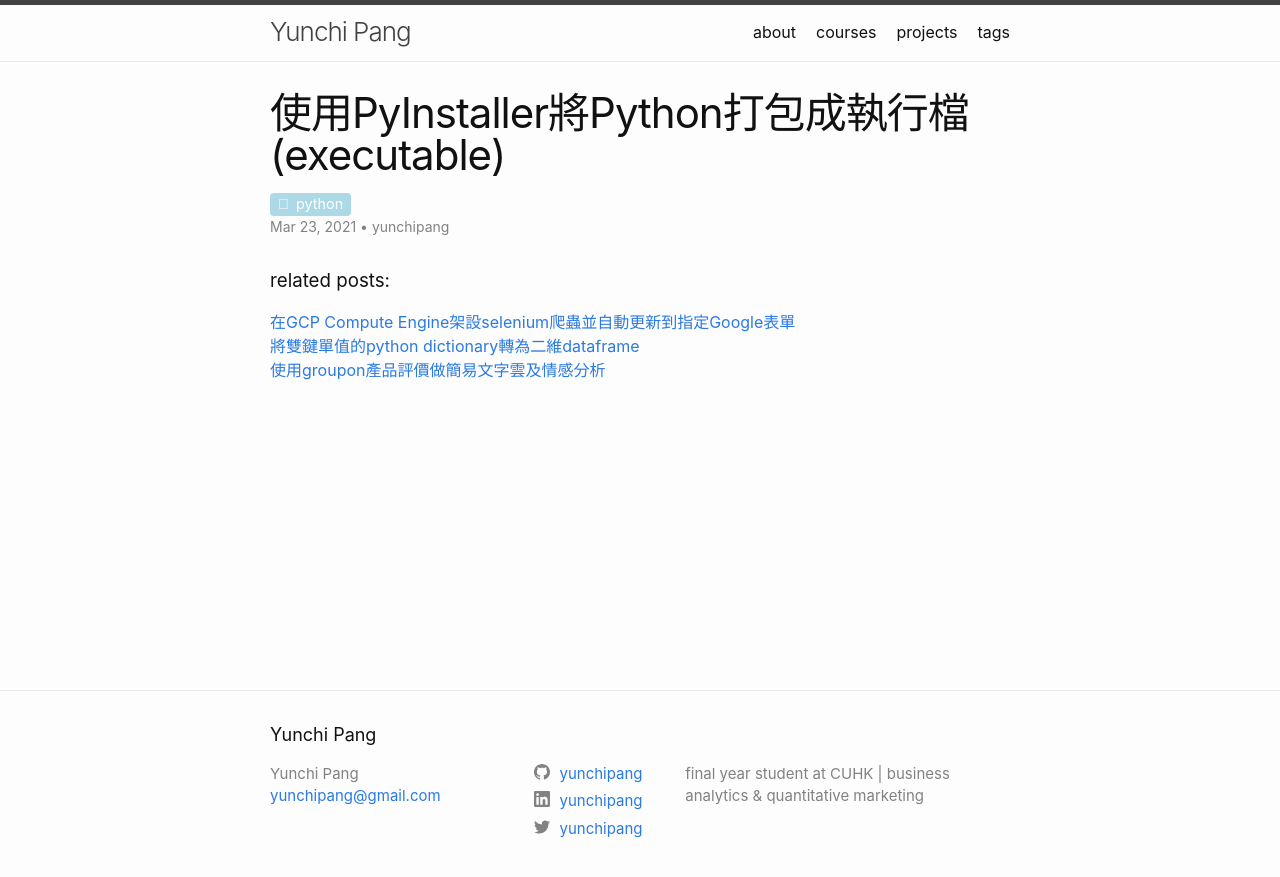
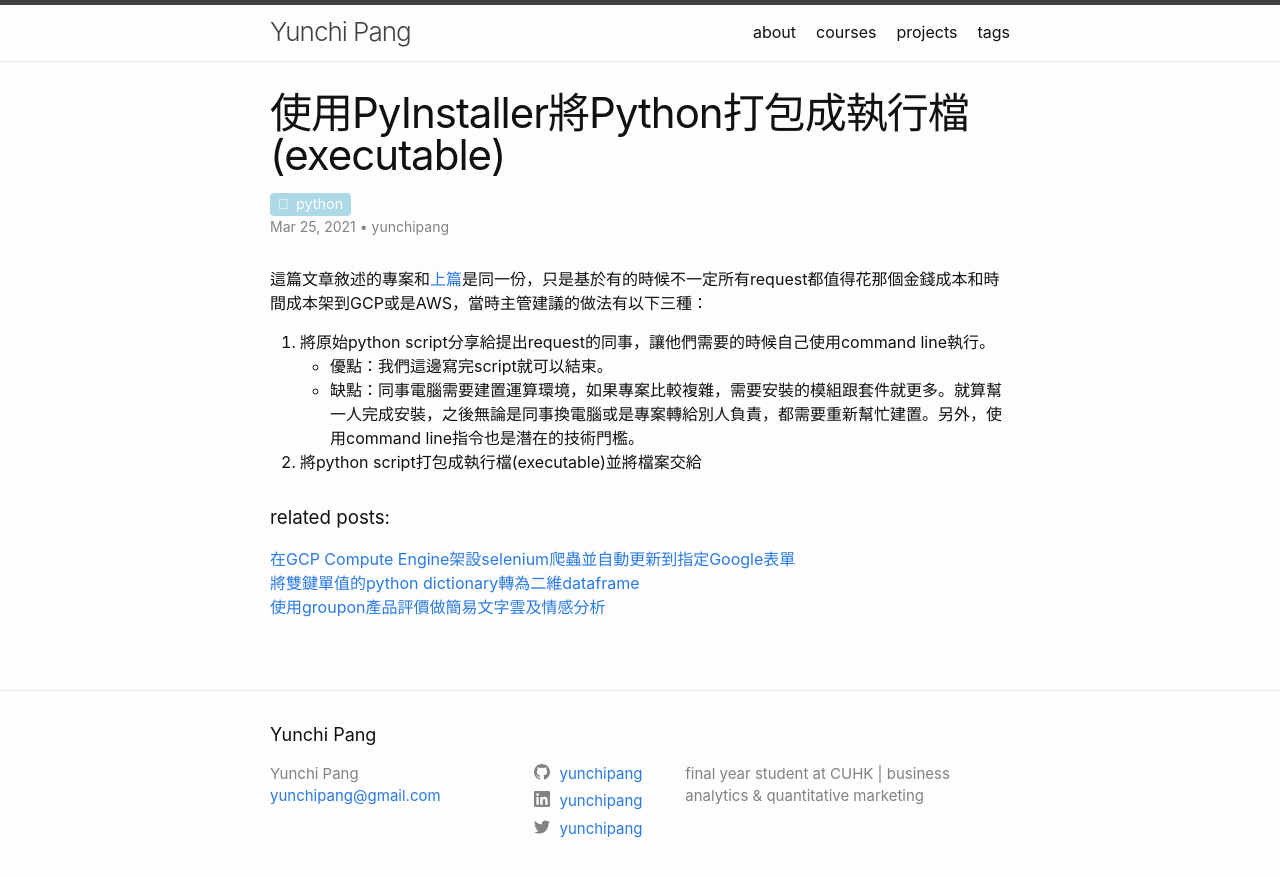
Before and after one commit to yunchipang/yunchipang.github.io, a Jekyll site: the page built from _posts/2021-03-25-create-exe-from-python-script-using-pyinstaller.md, in a window 1280 px wide. Shown: the top 877 px of the page. Built offline with Jekyll 4.4.1, drawn with Linux system fonts in a browser that asks for light colours.

Commit message:
edit 2021-03-22-run-selenium-on-gcp-and-update-to-google-sheets.md

```diff
--- a/_posts/2021-03-23-create-exe-from-python-script-using-pyinstaller.md
+++ /dev/null
@@ -1,8 +0,0 @@
----
-layout: post
-title: 使用PyInstaller將Python打包成執行檔(executable)
-permalink: /create-exe-from-python-script-using-pyinstaller.html
-date: 2021-03-23
-author: yunchipang
-tags: [python]
----
--- /dev/null
+++ b/_posts/2021-03-25-create-exe-from-python-script-using-pyinstaller.md
@@ -0,0 +1,15 @@
+---
+layout: post
+title: 使用PyInstaller將Python打包成執行檔(executable)
+permalink: /create-exe-from-python-script-using-pyinstaller.html
+date: 2021-03-25
+author: yunchipang
+tags: [python]
+---
+
+這篇文章敘述的專案和[上篇](https://yunchipang.github.io/run-selenium-on-gcp-and-update-to-google-sheets.html)是同一份，只是基於有的時候不一定所有request都值得花那個金錢成本和時間成本架到GCP或是AWS，當時主管建議的做法有以下三種：
+
+1. 將原始python script分享給提出request的同事，讓他們需要的時候自己使用command line執行。
+	* 優點：我們這邊寫完script就可以結束。
+	* 缺點：同事電腦需要建置運算環境，如果專案比較複雜，需要安裝的模組跟套件就更多。就算幫一人完成安裝，之後無論是同事換電腦或是專案轉給別人負責，都需要重新幫忙建置。另外，使用command line指令也是潛在的技術門檻。
+2. 將python script打包成執行檔(executable)並將檔案交給
```
Also changed, not shown: _posts/2021-03-22-run-selenium-on-gcp-and-update-to-google-sheets.md (+1 -1 lines), 1 other file.
